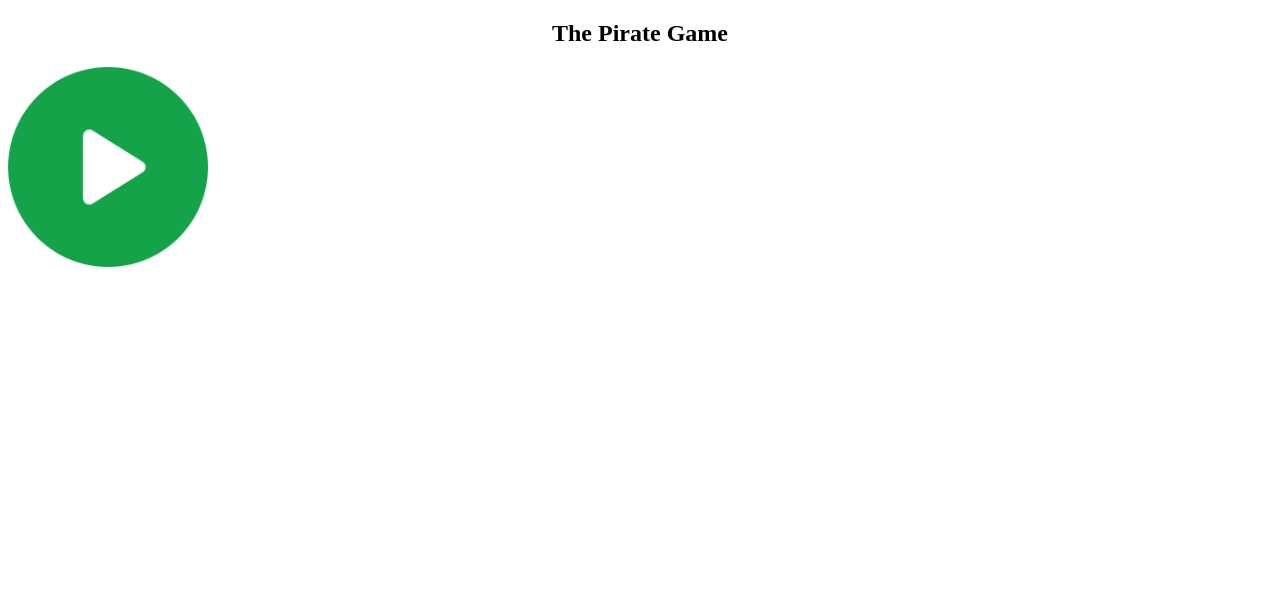
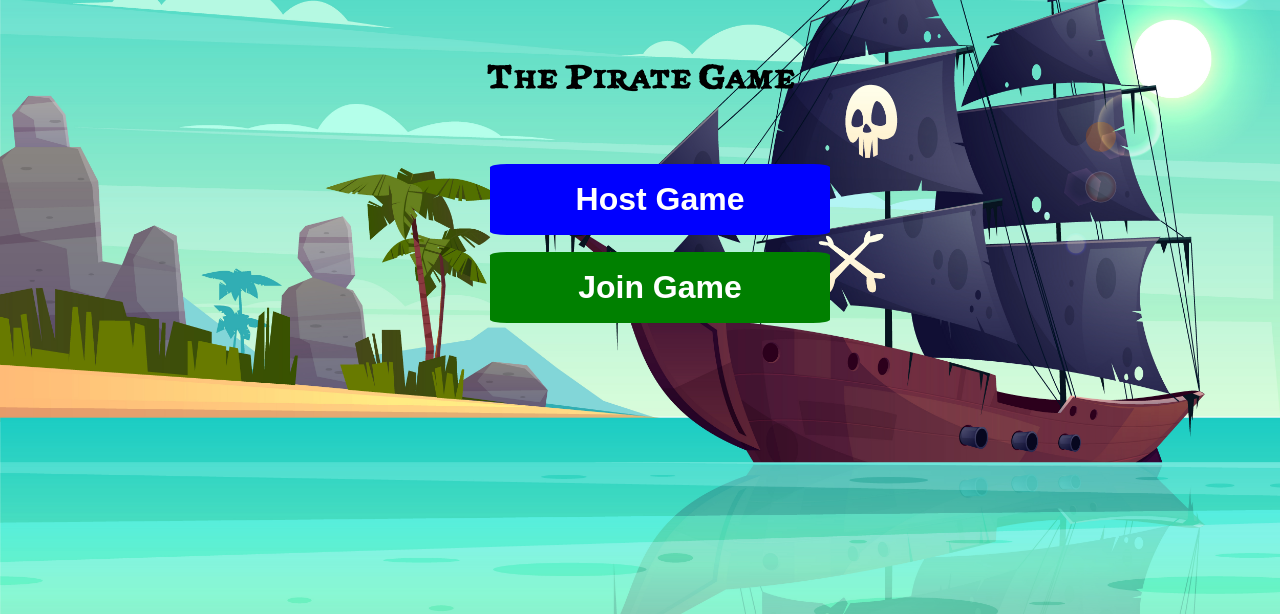
Before and after one commit to PirateGame/Pirate-Game-Backend, a Flask app: page / in a window 1280 px wide. Shown: the top 614 px of the page. Run offline with Flask 2, Linux system fonts and the light colour scheme.

Commit message:
Added landing page
Host and join buttons.

Pop up for entring game code and

```diff
--- a/Static/style.css
+++ b/Static/style.css
@@ -1,4 +1,78 @@
-.title-center{
+@font-face {
+    font-family: PirateFont;
+    src: url("Fonts/PirateFont.ttf");
+  }
+
+body {
+    font-family: Arial;
+    height: 100%;
+}
+
+.title {
+    font-family: PirateFont;
     text-align: center;
-    vertical-align: middle;
+    font-size: xx-large;
+    margin-top: 5%;
 }
+
+.bg-blue {
+    background-color: blue;
+}
+
+.bg-red {
+    background-color: crimson;
+}
+
+.bg-green {
+    background-color: green;
+}
+
+.bg-pirate {
+    background-image: url("Media/pirateimg.jpg");
+    height: 100%;
+    background-position: center;
+    background-repeat: no-repeat;
+    background-size: cover;
+}
+
+.accountBtns {
+    position:fixed;
+    top: 3%;
+    right: 3%;
+}
+
+    .accountBtns button {
+        position: sticky;
+        width: max-content;
+    }
+
+.mainMenu {
+    margin: auto;
+    margin-top: 5%;
+    text-align: center;
+    width: 30%;
+    color: white;
+    font-size: xx-large;
+    font-weight: bold;
+}
+
+    .mainMenu ul {
+        list-style: none;
+
+    }
+
+        .mainMenu ul li {
+            text-decoration: none;
+            margin-top: 5%;
+            padding: 5%;
+            border-radius: 5%;
+        }
+
+        .mainMenu ul li :hover {
+            cursor: pointer;
+        }
+
+            .mainMenu ul li a {
+                text-decoration: none;
+                color: white
+            }
--- /dev/null
+++ b/Templates/host.html
@@ -0,0 +1,3 @@
+Hosting a game
+
+<a href=index.html>Go Back</a>
--- a/Templates/index.html
+++ b/Templates/index.html
@@ -1,9 +1,84 @@
 <!DOCTYPE html>
 <html>
-<title>The Pirate Game</title>
-<link rel="stylesheet" href="/static/style.css">
 
-<body>
-    <H2 class="title-center">The Pirate Game</H2>
-    <img src="/static/play-button.png" style="width:200px;height:200px;" onclick="location.href='./play'"></img>
+<head>
+    <title>The Pirate Game</title>
+    <link rel="stylesheet" href="/static/style.css">
+</head>
+
+<body class="bg-pirate">
+
+    <!--<div class="accountBtns">
+        <button class="bg-red">Login</button>
+        <button class="bg-red">Register</button>
+    </div>-->
+
+    <h2 class="title">The Pirate Game</H2>
+
+    <div class="mainMenu">
+
+        <ul id="menuUL">
+            <li class="bg-blue">
+                <a href="host.html">
+                    Host Game
+                </a>
+            </li>
+            <li class="bg-green" onclick="ShowPopUp()">
+                <a>
+                    Join Game
+                </a>
+            </li>
+            <!--<li class="bg-red">
+                <a>
+                    Exit
+                </a>
+            </li>-->
+            <li id="inputLI">
+            </li>
+        </ul>
+
+    </div>
+
+
+        <!--<a href="play.html">
+            <img src="/static/play-button.png" style="width:200px;height:200px;"></img>
+        </a>-->
 </body>
+
+<script>
+    var popUp = false;
+
+    function ShowPopUp()
+    {
+        if(!popUp)
+        {
+        var li = document.getElementById("inputLI");
+        var input = document.createElement("input");
+        input.value = "Enter Game Code";
+        input.id = "GameCode";
+        input.type = "text";
+        var submit = document.createElement("button");
+        submit.innerText = "GO!"
+        submit.onclick = function GoToGame()
+    {
+        var code = document.getElementById("GameCode").value;
+        var name = document.getElementById("UserName").value;
+        window.location.href = "join.html";
+        alert("Going to game: " + code + ", with name: " + name);
+    };
+        var br = document.createElement("br");
+        var name = document.createElement("input");
+        name.value = "Enter User Name";
+        name.id = "UserName";
+        name.type = "text";
+
+        li.appendChild(input);
+        li.appendChild(submit);
+        li.append(br);
+        li.append(name);
+        popUp = true;
+        }
+    }
+
+
+</script>
--- /dev/null
+++ b/Templates/join.html
@@ -0,0 +1,3 @@
+Joining a game
+
+<a href="index.html">Go Back</a>
```
Also changed, not shown: Static/Fonts/PirateFont.ttf (added), Static/Media/pirateimg.jpg (added).
